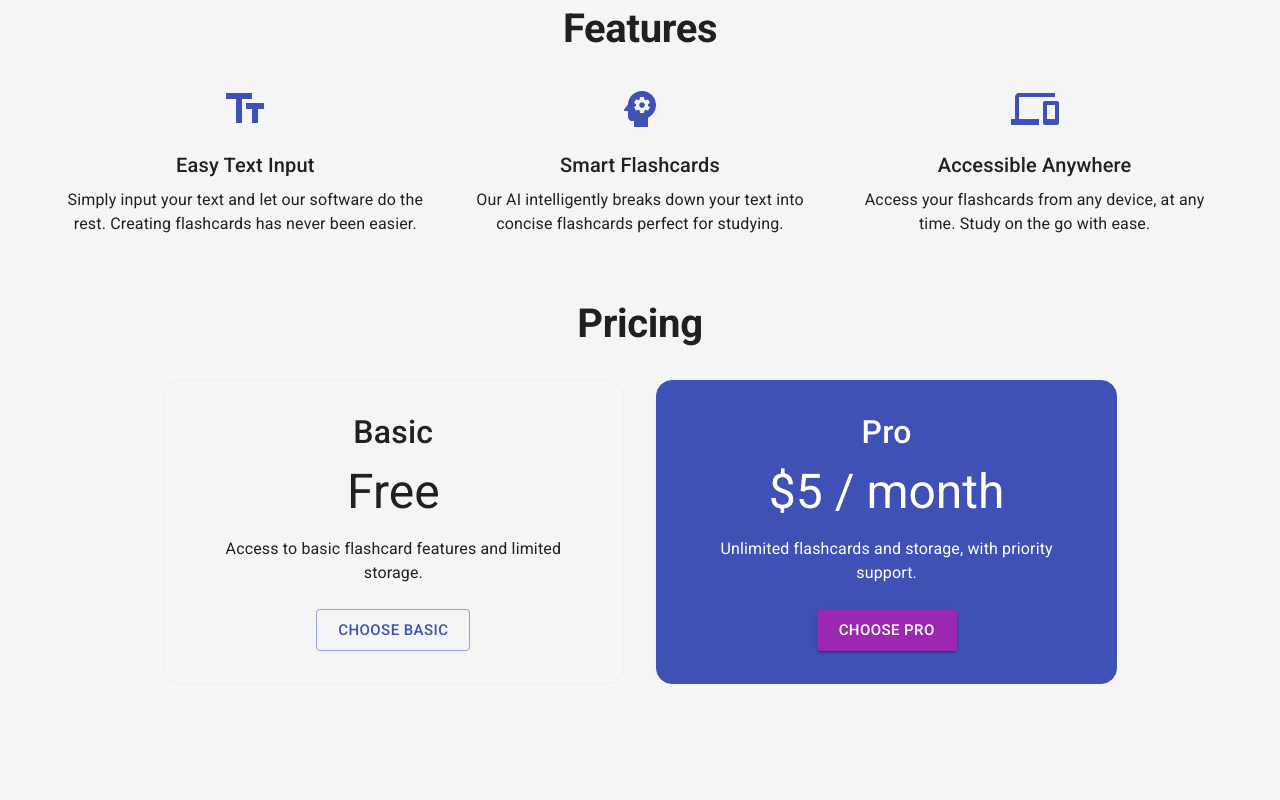
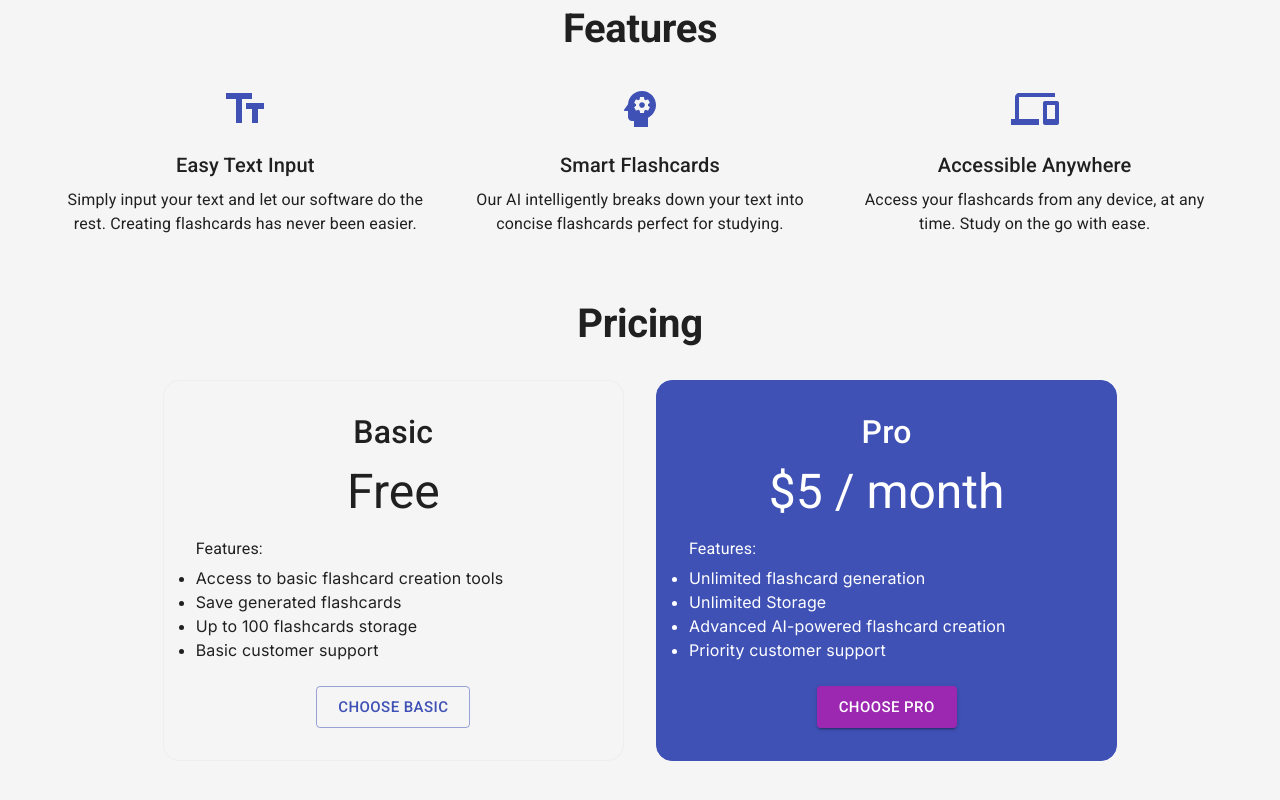
Before and after one commit to aldenbudiman/HS-Flashcards, a Next.js app: page / in a window 1280 px wide. Shown: the part 366-1166 px from the top of the page. Before the commit the page ends 1114 px from the top, so only its background shows below. Built offline with nearby package versions, Linux system fonts and the light colour scheme; no server answers.

Commit message:
updated homepage

```diff
--- a/app/page.js
+++ b/app/page.js
@@ -203,9 +203,15 @@ export default function Home() {
               >
                 <Typography variant="h4" gutterBottom>Basic</Typography>
                 <Typography variant="h3" gutterBottom>Free</Typography>
-                <Typography sx={{ mb: 3 }}>
-                  Access to basic flashcard features and limited storage.
-                </Typography>
+                <Box sx={{ textAlign: 'left', mb: 3 }}>
+                  <Typography variant="body1" gutterBottom>Features:</Typography>
+                  <ul>
+                    <li>Access to basic flashcard creation tools</li>
+                    <li>Save generated flashcards</li>
+                    <li>Up to 100 flashcards storage</li>
+                    <li>Basic customer support</li>
+                  </ul>
+                </Box>
                 {isBasicChosen ? (
                   <Box
                     sx={{
@@ -244,9 +250,15 @@ export default function Home() {
               >
                 <Typography variant="h4" gutterBottom>Pro</Typography>
                 <Typography variant="h3" gutterBottom>$5 / month</Typography>
-                <Typography sx={{ mb: 3 }}>
-                  Unlimited flashcards and storage, with priority support.
-                </Typography>
+                <Box sx={{ textAlign: 'left', mb: 3 }}>
+                  <Typography variant="body1" gutterBottom>Features:</Typography>
+                  <ul>
+                    <li>Unlimited flashcard generation</li>
+                    <li>Unlimited Storage</li>
+                    <li>Advanced AI-powered flashcard creation</li>
+                    <li>Priority customer support</li>
+                  </ul>
+                </Box>
                 <Button variant="contained" color="secondary" size="large" onClick={handleSubmit}>
                   Choose Pro
                 </Button>
```
